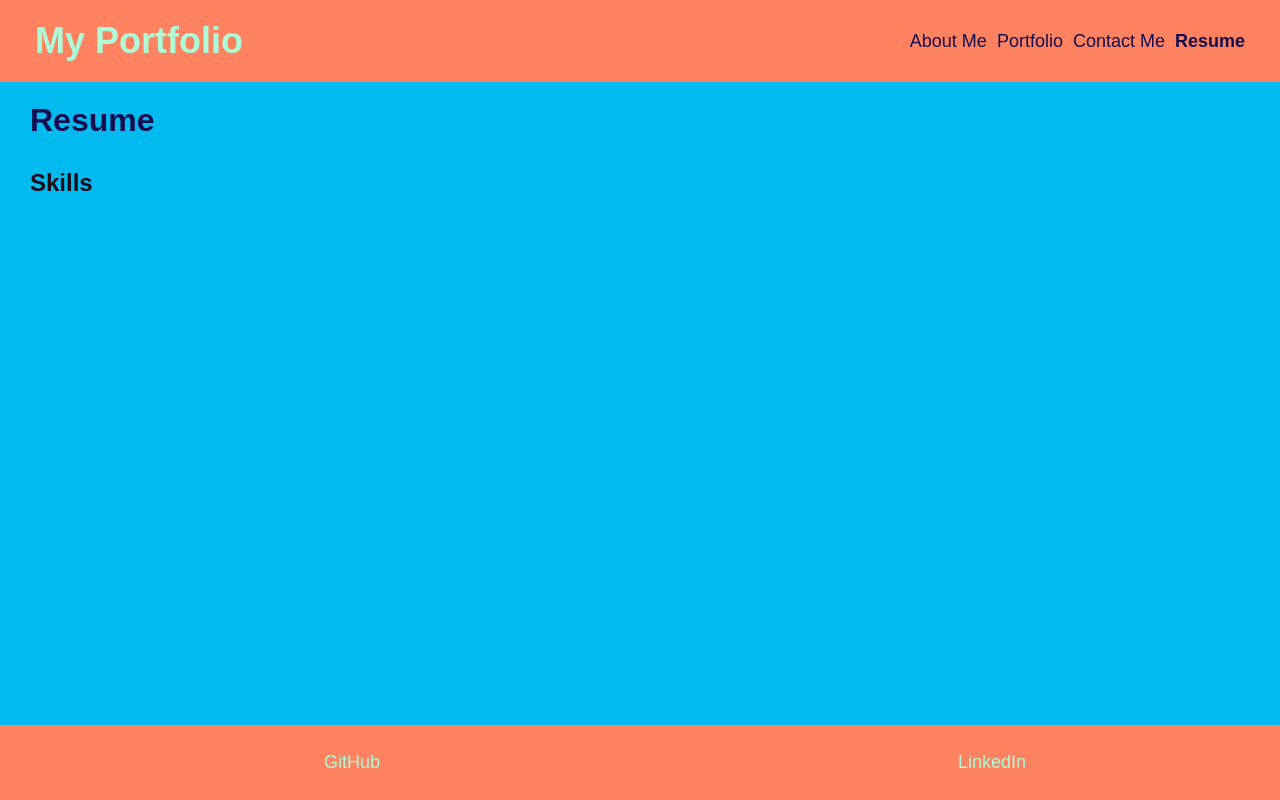
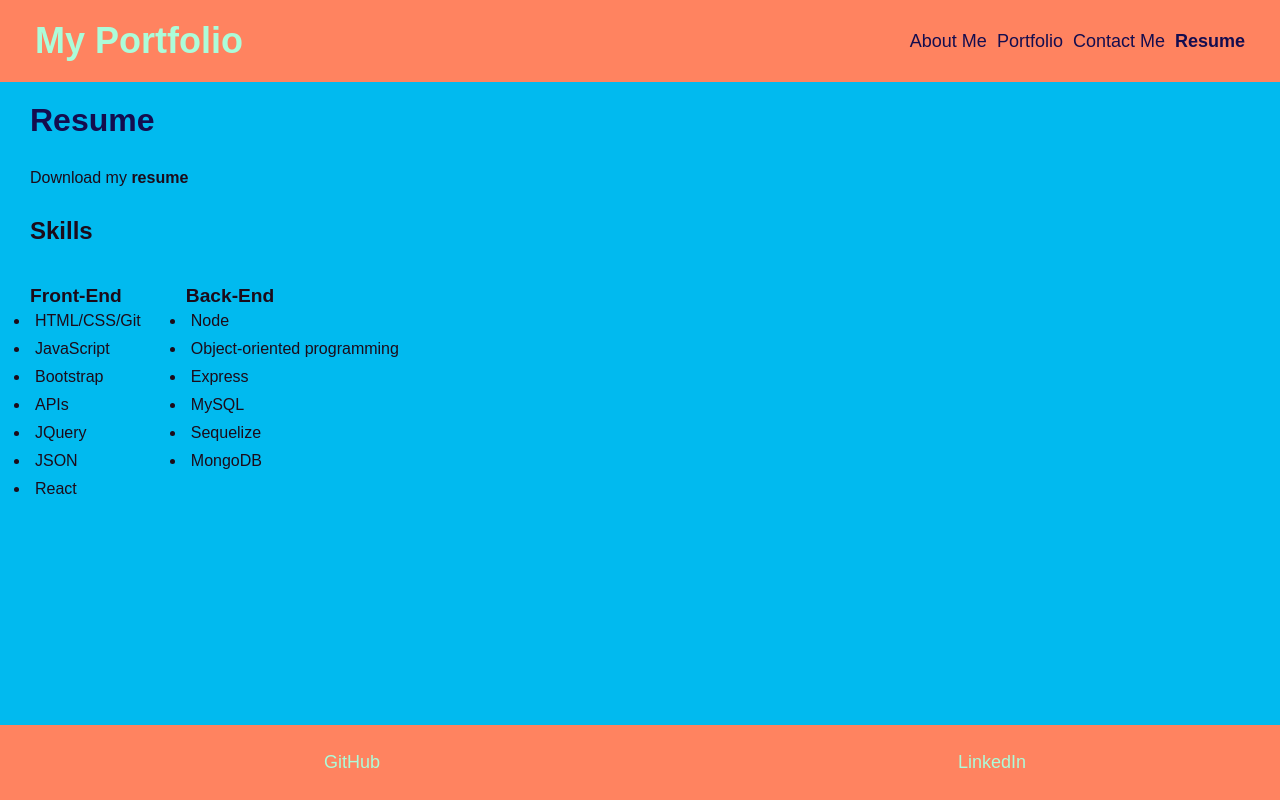
Before and after one commit to bgahan/CEB-React-Challege-Portfolio, a React (Create React App) app in the folder client/: page /resume in a window 1280 px wide. Shown: the top 800 px of the page. Built offline with nearby package versions, Linux system fonts and the light colour scheme; the HTML template or start-up script is replaced by a standard one.

Commit message:
set up resume page

```diff
--- a/client/src/pages/Resume/Resume.js
+++ b/client/src/pages/Resume/Resume.js
@@ -5,7 +5,27 @@ const Resume = () => {
   return (
     <div className='resume'>
       <h1>Resume</h1>
+      <p>Download my <a href="./resume.pdf" download="resume.pdf">resume</a></p>
       <h2>Skills</h2>
+      <div className='skills'>
+        <ul> Front-End
+          <li>HTML/CSS/Git</li>
+          <li>JavaScript</li>
+          <li>Bootstrap</li>
+          <li>APIs</li>
+          <li>JQuery</li>
+          <li>JSON</li>
+          <li>React</li>
+        </ul>
+        <ul>Back-End
+          <li>Node</li>
+          <li>Object-oriented programming</li>
+          <li>Express</li>
+          <li>MySQL</li>
+          <li>Sequelize</li>
+          <li>MongoDB</li>
+        </ul>
+      </div>
     </div>
   )
 }
--- a/client/src/pages/Resume/resume.css
+++ b/client/src/pages/Resume/resume.css
@@ -17,3 +17,37 @@
     padding: 10px;
     color: #1C0B19;
 }
+
+.resume ul {
+    font-family:Arial, Helvetica, sans-serif;
+    margin: 10px;
+    padding: 10px;
+    color: #1C0B19;
+    font-size: larger;
+    font-weight: bold;
+}
+
+.resume ul li {
+    font-family:Arial, Helvetica, sans-serif;
+    padding: 5px;
+    color: #1C0B19;
+    font-size: smaller;
+    font-weight: normal;
+}
+
+.skills {
+    display: flex;
+}
+
+.resume p {
+    margin: 10px;
+    padding: 10px;
+    color: #1C0B19;
+    font-family:Arial, Helvetica, sans-serif;
+}
+
+.resume a {
+    text-decoration: none;
+    color: #1C0B19;
+    font-weight: bolder;
+}
```
Also changed, not shown: 1 other file (tests, documents, lock files or other folders).
